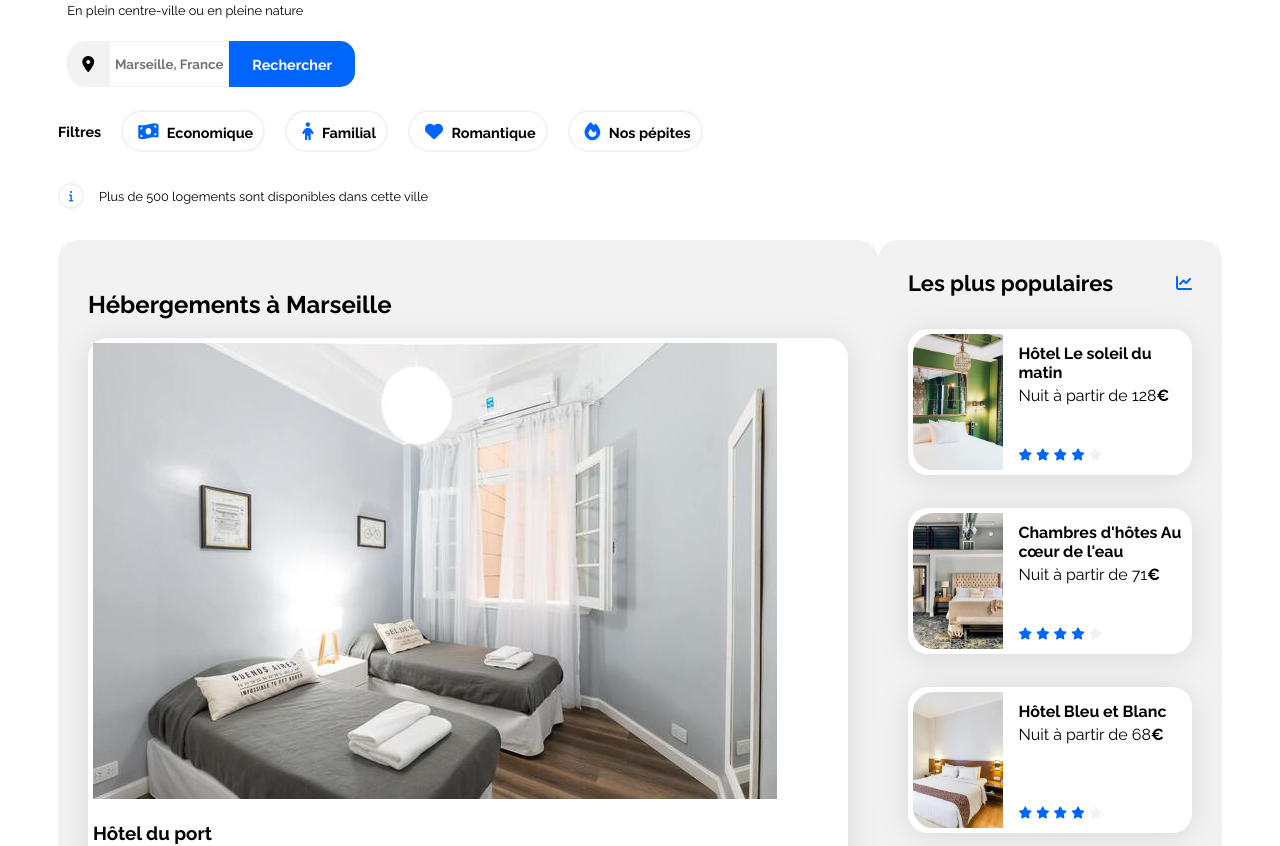
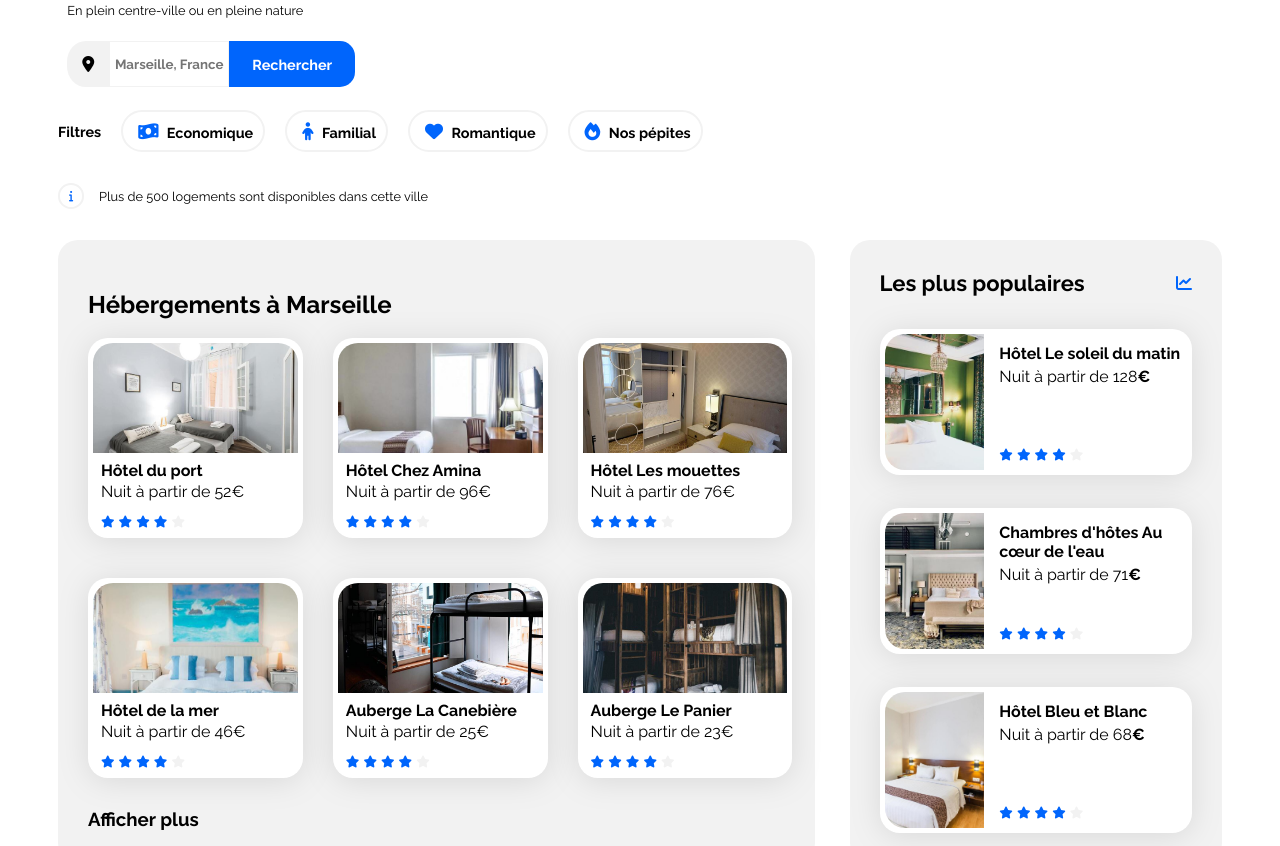
Before and after one commit to laflosh/Developpeur-web-formation-OC-projet_2-bookie, a plain HTML site: page index.html in a window 1280 px wide. Shown: the part 131-977 px from the top of the page. Drawn offline with Linux system fonts and the light colour scheme.

Commit message:
Mis en page hébergement

```diff
--- a/css/style.css
+++ b/css/style.css
@@ -232,6 +232,50 @@ form button{
     width: 65%;
 }
 
+.hebergements-cards{
+    display: grid;
+    grid-template-columns: 30% 30% 30%;
+    gap: 40px;
+    padding-right: 2%;
+}
+.hebergements-cards .card{
+    width: 100%;
+    height: 190px;
+}
+
+.hebergements-cards img{
+    width: 100%;
+    height: 110px;
+    border-top-left-radius: 20px;
+    border-top-right-radius: 20px;
+}
+
+.hebergements-cards .card-content{
+    display: flex;
+    flex-direction: column;
+    padding-left: 8px;
+    box-sizing: border-box;
+}
+
+.hebergements-cards .card-rating{
+    margin-top: 11px;
+}
+
+.hebergements-cards .card-title{
+    margin: 0;
+    margin-top: 4px;
+    margin-bottom: 2px;
+}
+
+.hebergements-cards .card-subtitle {
+    margin: 0;
+}
+
+.afficher-plus{
+    margin-bottom: 0;
+    margin-top: 30px;
+}
+
 /****** Populaires ***********/
 .populaires {
     width: 32%;
--- a/index.html
+++ b/index.html
@@ -94,9 +94,11 @@
 
             <div class="hebergements-and-populaires">
 
-                <section class="hebergements-card" id="hebergements">
+                <section class="hebergements" id="hebergements">
 
                     <h2>Hébergements à Marseille</h2>
+
+                    <div class="hebergements-cards">
 
                         <a href="#">
 
@@ -105,13 +107,17 @@
                                 <img src="images/hebergements/fred-kleber.jpg" title="Chambre d'hôtel"
                                 alt="Image de la chambre d'hôtel montrant un lit"/>
 
-                            <div>
+                                <div class="card-content">
 
-                                <h3>Hôtel du port</h3>
+                                    <div class="card-txt">
 
-                                <p>Nuit à partir de 52€</p>
+                                        <h3 class="card-title">Hôtel du port</h3>
 
-                                <div>
+                                        <p class="card-subtitle">Nuit à partir de 52€</p>
+
+                                    </div>
+
+                                    <div class="card-rating">
 
                                         <i class="fa-xs fa-solid fa-star" aria-hidden="true"></i>
                                         <i class="fa-xs fa-solid fa-star" aria-hidden="true"></i>
@@ -136,13 +142,17 @@
                                 <img src="images/hebergements/febrian-zakaria.jpg" title="Chambre d'hôtel"
                                 alt="Image de la chambre d'hôtel montrant un lit"/>
 
-                            <div>
+                                <div class="card-content">
 
-                                <h3>Hôtel Chez Amina</h3>
+                                    <div class="card-txt">
 
-                                <p>Nuit à partir de 96€</p>
+                                        <h3 class="card-title">Hôtel Chez Amina</h3>
 
-                                <div>
+                                        <p class="card-subtitle">Nuit à partir de 96€</p>
+
+                                    </div>
+
+                                    <div class="card-rating">
 
                                         <i class="fa-xs fa-solid fa-star" aria-hidden="true"></i>
                                         <i class="fa-xs fa-solid fa-star" aria-hidden="true"></i>
@@ -167,13 +177,17 @@
                                 <img src="images/hebergements/reisetopia.jpg" title="Chambre d'hôtel"
                                 alt="Image de la chambre d'hôtel montrant un lit"/>
 
-                            <div>
+                                <div class="card-content">
 
-                                <h3>Hôtel Les mouettes</h3>
+                                    <div class="card-txt">
 
-                                <p>Nuit à partir de 76€</p>
+                                        <h3 class="card-title">Hôtel Les mouettes</h3>
 
-                                <div>
+                                        <p class="card-subtitle">Nuit à partir de 76€</p>
+
+                                    </div>
+
+                                    <div class="card-rating">
 
                                         <i class="fa-xs fa-solid fa-star" aria-hidden="true"></i>
                                         <i class="fa-xs fa-solid fa-star" aria-hidden="true"></i>
@@ -198,13 +212,17 @@
                                 <img src="images/hebergements/annie-spratt.jpg" title="Chambre d'hôtel"
                                 alt="Image de la chambre d'hôtel montrant un lit"/>
 
-                            <div>
+                                <div class="card-content">
 
-                                <h3>Hôtel de la mer</h3>
+                                    <div class="card-txt">
 
-                                <p>Nuit à partir de 46€</p>
+                                        <h3 class="card-title">Hôtel de la mer</h3>
 
-                                <div>
+                                        <p class="card-subtitle">Nuit à partir de 46€</p>
+
+                                    </div>
+
+                                    <div class="card-rating">
 
                                         <i class="fa-xs fa-solid fa-star" aria-hidden="true"></i>
                                         <i class="fa-xs fa-solid fa-star" aria-hidden="true"></i>
@@ -229,13 +247,17 @@
                                 <img src="images/hebergements/marcus-loke.jpg" title="Chambre d'hôtel"
                                 alt="Image de la chambre d'hôtel montrant un lit"/>
 
-                            <div>
+                                <div class="card-content">
 
-                                <h3>Auberge La Canebière</h3>
+                                    <div class="card-txt">
 
-                                <p>Nuit à partir de 25€</p>
+                                        <h3 class="card-title">Auberge La Canebière</h3>
 
-                                <div>
+                                        <p class="card-subtitle">Nuit à partir de 25€</p>
+
+                                    </div>
+
+                                    <div class="card-rating">
 
                                         <i class="fa-xs fa-solid fa-star" aria-hidden="true"></i>
                                         <i class="fa-xs fa-solid fa-star" aria-hidden="true"></i>
@@ -260,13 +282,17 @@
                                 <img src="images/hebergements/nicate-lee.jpg" title="Chambre d'hôtel"
                                 alt="Image de la chambre d'hôtel montrant un lit"/>
 
-                            <div>
+                                <div class="card-content">
 
-                                <h3>Auberge Le Panier</h3>
+                                    <div class="card-txt">
 
-                                <p>Nuit à partir de 23€</p>
+                                        <h3 class="card-title">Auberge Le Panier</h3>
 
-                                <div>
+                                        <p class="card-subtitle">Nuit à partir de 23€</p>
+
+                                    </div>
+
+                                    <div class="card-rating">
 
                                         <i class="fa-xs fa-solid fa-star" aria-hidden="true"></i>
                                         <i class="fa-xs fa-solid fa-star" aria-hidden="true"></i>
@@ -284,7 +310,9 @@
 
                         </a>
 
-                    <h3>Afficher plus</h3>
+                    </div>
+
+                    <h3 class="afficher-plus">Afficher plus</h3>
 
                 </section>
 
```
Lines whose indentation alone changed are shown as unchanged.
